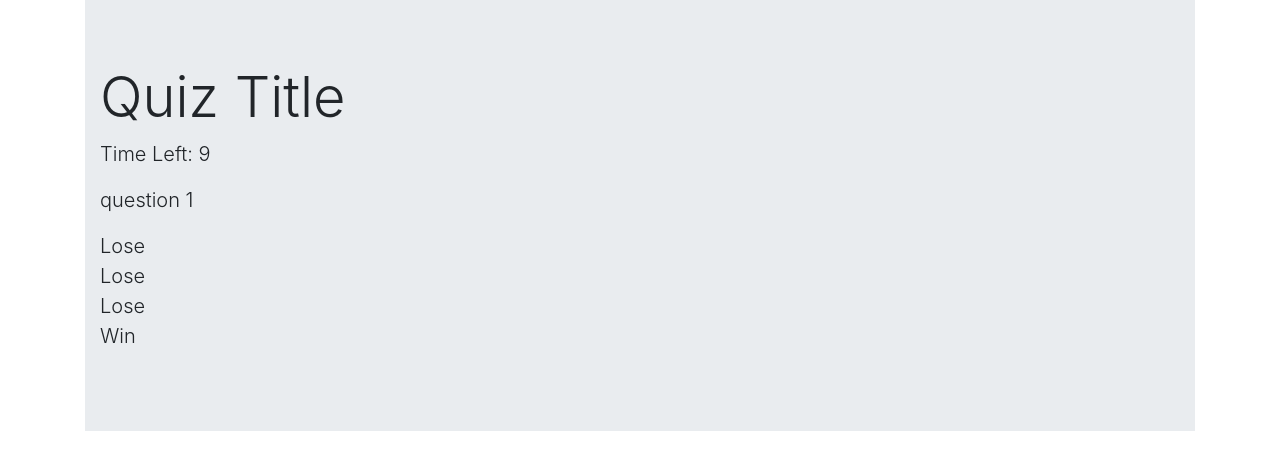
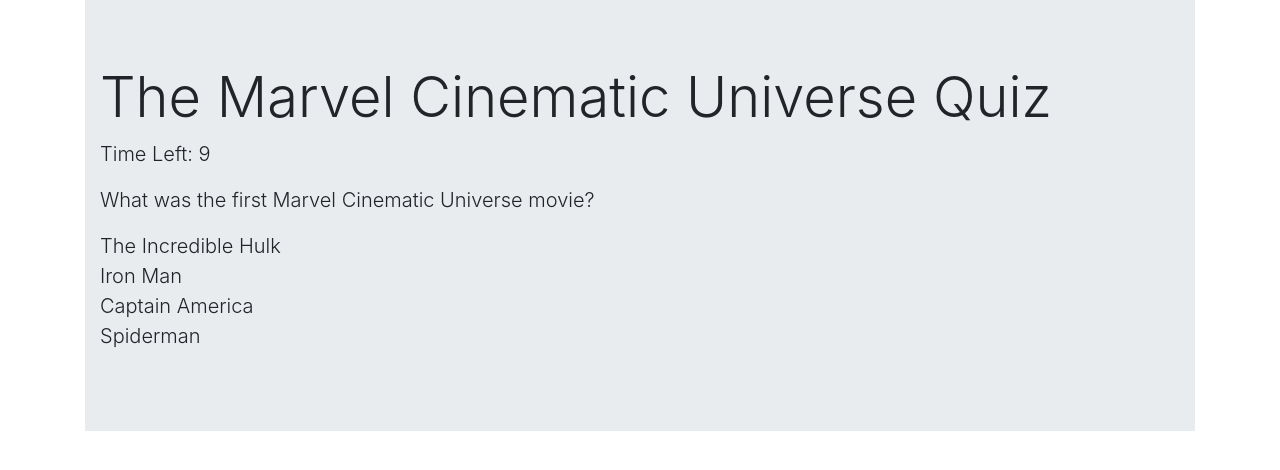
Before and after one commit to Mosjoandy/TriviaGame, a plain HTML site: page index.html in a window 1280 px wide. Both pictures are taken after a click on the element "Click to Start". Drawn offline with nearby package versions, Linux system fonts and the light colour scheme.

Commit message:
Added real questions and title, got start/end screen to tally correctly, cleaned up some poor indents

```diff
--- a/assets/javascript/app.js
+++ b/assets/javascript/app.js
@@ -1,3 +1,5 @@
+$(document).ready(function() {
+
 // Making the timer
 var timeLimit = 11;
 var intervalId;
@@ -21,12 +23,14 @@ function decrement() {
 
     //Time limit stops the countdown
     if (timeLimit === 0) {
-
+        console.log("you picked omitted")
         stop();
+        omitted++;
+        timeLimit = 11;
+        runTimer();
+        questionCounter++;
         destroy();
-        questionCounter++;
         nextQuestion(questionCounter);
-        omitted++;
 
     }
 }
@@ -39,18 +43,58 @@ var omitted = 0;
 // question bank with answers
 var gameData = [
     {
-        question: "question 1",
-        choices: ["Lose", "Lose", "Lose", "Win"],
+        question: "What was the first Marvel Cinematic Universe movie?",
+        choices: ["The Incredible Hulk", "Iron Man", "Captain America", "Spiderman"],
+        answer: 1
+    },
+    {
+        question: "Which MCU movie has the highest worldwide box office gross?",
+        choices: ["Black Panther", "Avenger: Age of Ultron", "Marvel's The Avengers", "Captain America: Civil War"],
+        answer: 2
+    },
+    {
+        question: "Which MCU movie had the lowest production budget?",
+        choices: ["Spiderman: Homecoming", "Thor", "Doctor Strange", "Captain America: The First Avenger"],
         answer: 3
     },
     {
-        question: "question 2",
-        choices: ["Win", "Lose", "Lose", "Lose"],
+        question: "Which of these MCU heroes can wield Mjolnir?",
+        choices: ["The Hulk", "Heimdall", "Spiderman", "Vision"],
+        answer: 3
+    },
+    {
+        question: "In Black Panther, Shuri wields what weapon?",
+        choices: ["Vibranium Gauntlets", "Vibranium Claws", "Vibranium Arms", "Vibranium Battle Stave"],
         answer: 0
     },
     {
-        question: "question 3",
-        choices: ["Lose", "Win", "Lose", "Lose"],
+        question: "In Guardians of the Galaxy, what did Star-Lord call Rocket?",
+        choices: ["Rabbit", "Panda", "Teddy Bear", "Rat"],
+        answer: 1
+    },
+    {
+        question: "In Doctor Strange, what car was Stephen Strange driving before he crashed?",
+        choices: ["Ferarri 488 Spider", "Agera RS", "Lamborghini Huracan", "McLaren 720S"],
+        answer: 2
+    },
+    {
+        question: "In Thor: Ragnarok, what name was given to the last Valkyrie by the Grandmaster?",
+        choices: ["My Favorite", "Angry Girl", "Scrapper 142", "Brunhilde"],
+        answer: 2
+    },
+    {
+        question: "In Spiderman: Homecoming, how long was Spiderman trapped in the Damage Control Vault?",
+        choices: ["37 minutes", "19 minutes", "12 minutes", "43 minutes"],
+        answer: 0
+    },
+    {
+        question: "In Ant-Man, who did Ant-Man face off with at the New Avenger's Facility?",
+        choices: ["Black Widow", "Hawkeye", "War Machine", "Falcon"],
+        answer: 3
+    },
+    {
+        question: "In the MCU, what does S.H.I.E.L.D. stand for?",
+        choices: ["Supreme Headquarters International Espionage Law-Enforcement Division", "Strategic Homeland Intervention Enforcement Logistics Division", "Strategic Hazard Intervention Espionage Logistics Directorate", "Strategic Homeland International Espionage Logitics Division"],
         answer: 1
     }
 ]
@@ -144,7 +188,7 @@ function endScreen() {
     $(".startScreen").html("<h1>Correct: " + correct + "</h1>")
     $(".startScreen").append("<h1>Incorrect: " + incorrect + "</h1>")
     $(".startScreen").append("<h1>Omitted: " + omitted  + "</h1>")
-    $(".startScreen").append("<div class='restart'><h1>Try Again</h1></div");
+    $(".startScreen").append("<div class='restart'><h1>Click Anywhere to try again!</h1></div");
 
 }
 
@@ -154,4 +198,4 @@ startScreen();
 // Show scores and end the game
 // if (correct + incorrect + omitted === 3) {
 
-// }
+})
--- a/index.html
+++ b/index.html
@@ -15,7 +15,7 @@
         <div class="col-md-12">
             <div class="jumbotron jumbotron-fluid">
                 <div class="container">
-                  <h1 class="display-4">Quiz Title</h1>
+                  <h1 class="display-4">The Marvel Cinematic Universe Quiz</h1>
                   <p class="lead timer"></p>
                   <p class="lead startScreen"></p>
                   <p class="lead questionArea"></p>
```
